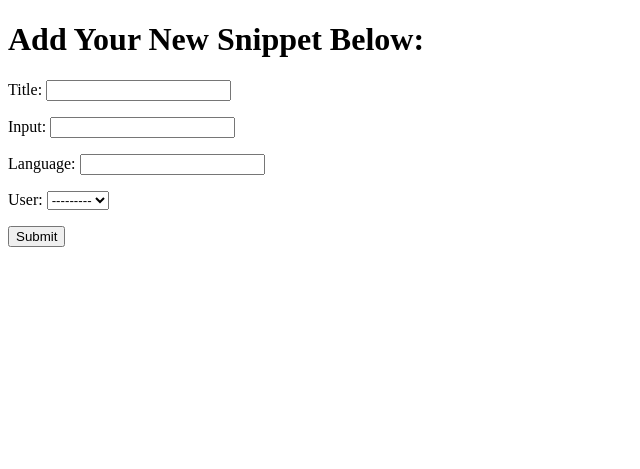
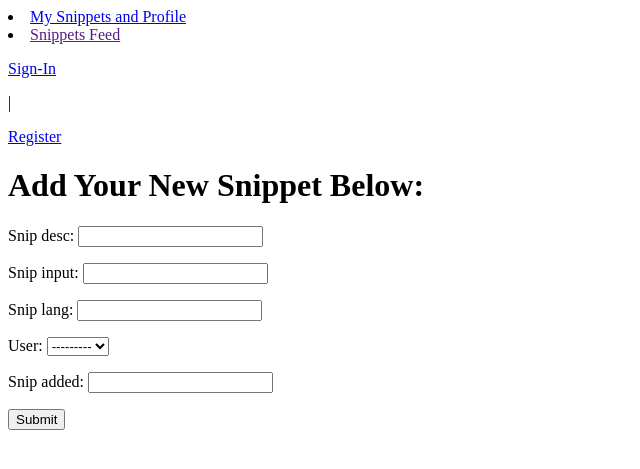
Before and after one commit to momentum-team-7/django-multiple-choice-tristanmatthew, a Django app: template templates/html/add_snippet.html in a window 1280 px wide. Shown: the top 469 px of the page, without its empty margins (0-640 px from the left). Run offline with Django 3.2, Linux system fonts and the light colour scheme; the template is opened without the code that fills it: values that come from a table or form of the project are taken from there, others are empty.

Commit message:
snippets now displaying on homepage

```diff
--- a/core/forms.py
+++ b/core/forms.py
@@ -4,4 +4,4 @@ from .models import Profile, Snippet
 class SnippetForm(forms.ModelForm):
     class Meta:
         model = Snippet
-        fields = ['Title','Input','Language', 'user']
+        fields = ['snip_desc','snip_input','snip_lang', 'user', 'snip_added']
--- a/core/models.py
+++ b/core/models.py
@@ -8,24 +8,17 @@ class User(AbstractUser):
 class Profile(models.Model):
     name = models.CharField(max_length=150)
     snippet = models.ForeignKey("Snippet", on_delete=models.CASCADE, related_name="snippet")
-    date_added = models.TimeField()
+    date_added = models.DateTimeField()
 
     def __str__(self):
         return f"{self.name} | {self.snippet} | {self.date_added}"
 
 class Snippet(models.Model):
-    Title = models.CharField(max_length=300)
-    Input = models.CharField(max_length=1500)
-    Language = models.CharField(max_length=100)
-    user = models.ForeignKey(User, on_delete=models.CASCADE, blank=True, null=True)
+    snip_desc = models.CharField(max_length=300, null=True)
+    snip_lang = models.CharField(max_length=100, null=True)
+    snip_input = models.CharField(max_length=1500, null=True)
+    snip_added = models.DateTimeField(null=True)
+    user = models.ForeignKey(User, on_delete=models.CASCADE, related_name='snippets')
 
     def __str__(self):
-        return self.Title
-
-class Login(models.Model):
-    username = models.CharField(max_length=8)
-    email = models.CharField(max_length=40)
-    password = models.CharField(max_length=10)
-
-    class Tag(models.Model):
-        pass
+        return f"{self.snip_desc} | {self.snip_input} | {self.snip_lang}"
--- a/core/views.py
+++ b/core/views.py
@@ -31,9 +31,9 @@ def delete_profile(request):
     pass
 
 
-def snippet(request):
+def snippets(request):
     snippet = Snippet.objects.all()
-    return render(request, 'html/snippets.html')
+    return render(request, 'html/snippets.html', {'snippet': snippet})
 
 def snippet_list(request):
     snippets = Snippet.objects.all()
--- a/django_codesnippet/settings.py
+++ b/django_codesnippet/settings.py
@@ -112,7 +112,7 @@ AUTH_PASSWORD_VALIDATORS = [
 
 LANGUAGE_CODE = 'en-us'
 
-TIME_ZONE = 'UTC'
+TIME_ZONE = 'America/New_York'
 
 USE_I18N = True
 
--- a/django_codesnippet/urls.py
+++ b/django_codesnippet/urls.py
@@ -21,13 +21,13 @@ from core import views
 urlpatterns = [
     path('admin/', admin.site.urls),
     path('accounts/', include('registration.backends.simple.urls')),
-    path('', views.snippet_list, name="home"),
+    path('', views.index, name="home"),
     path('profile_list', views.profile_list, name="profile-list"),
     path('profile', views.profile, name="profile"),
-    path('snippet_list', views.snippet_list, name="snippet-list"),
-    path('snippet/new', views.add_snippet, name="add-snippet"),
-    path('snippets/<int:pk>/edit', views.edit_snippet, name="edit-snippet"),
-    path('snippets/<int:pk>/delete', views.delete_snippet, name="delete-snippet"),
+    path('snippets', views.snippets, name="snippets"),
+    path('snippets/new', views.add_snippet, name="add-snippet"),
+    path('snippets/<int:pk>/edit', views.edit_snippet, name='edit-snippet'),
+    path('snippets/<int:pk>/delete', views.delete_snippet, name='delete-snippet')
 
 ]
 
--- a/templates/base.html
+++ b/templates/base.html
@@ -4,9 +4,20 @@
     <meta charset="UTF-8">
     <meta http-equiv="X-UA-Compatible" content="IE=edge">
     <meta name="viewport" content="width=device-width, initial-scale=1.0">
-    <title>Document</title>
+    <title>Django Code Snippet Manager</title>
 </head>
 <body>
+    <div>
+        <nav class="nav1">
+            <li><a href="profile">My Snippets and Profile</a></li>
+            <li><a href="">Snippets Feed</a></li>
+        </nav>
+        <nav class="nav2">
+            <p><a href="accounts/login">Sign-In</a></p> | <p><a href="accounts/register">Register</a></p>
+        </nav>
+
+    </div>
+
     {% block content %}
     {% endblock content %}
 </body>
```
Also changed, not shown: templates/html/index.html (+6 -3 lines), templates/html/profile.html (+8 -0 lines), core/migrations/0004_auto_20210306_1544.py (added).
